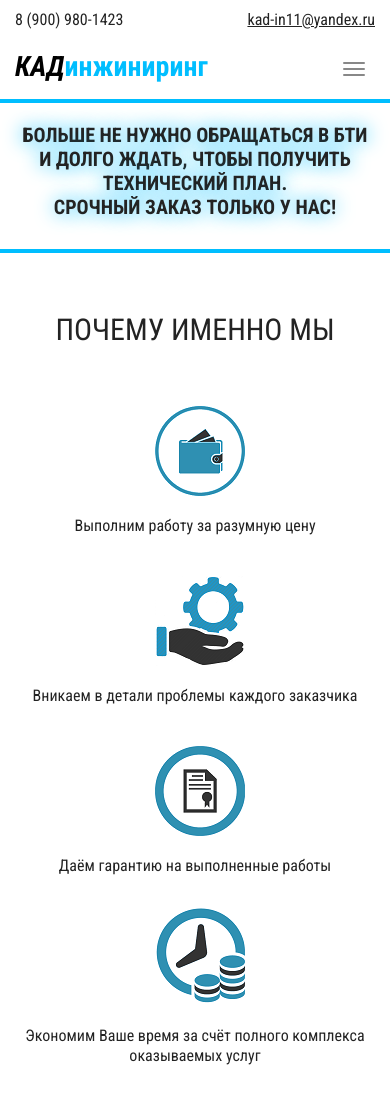
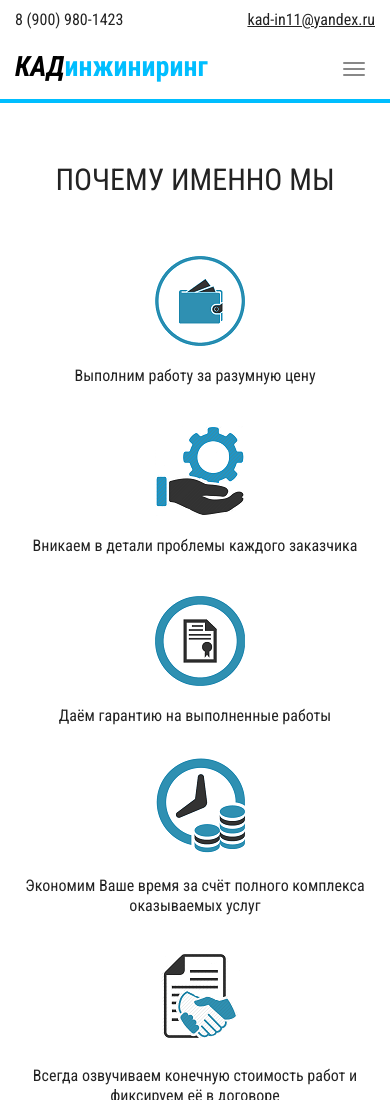
Before and after one commit to MeriPoppins/projects, a plain HTML site: page cad_engineering/project/index.html in a window 390 px wide. Shown: the top 1100 px of the page. Drawn offline with nearby package versions, Linux system fonts and the light colour scheme.

Commit message:
index-css

```diff
--- a/cad_engineering/project/css/style.css
+++ b/cad_engineering/project/css/style.css
@@ -139,8 +139,9 @@
 
 .slider {
   max-width: 1000px;
-  height: 410px;
+  height: 300px;
   border-top: 4px solid #00beff;
+  padding-top: 20px
 }
 
 .slider__wrap {
@@ -503,7 +504,7 @@
   }
 
   .slider {
-    height: 550px;
+    height: 470px;
   }
 
   .slider__item {
@@ -583,7 +584,7 @@
   }
 
   .slider {
-    height: 420px;
+    height: 330px;
   }
 
   .slider__text {
@@ -626,6 +627,8 @@
 
   .slider {
     height: auto;
+    padding-top: 0;
+    border-top: none;
   }
 }
 
--- a/cad_engineering/project/index.html
+++ b/cad_engineering/project/index.html
@@ -57,12 +57,12 @@
     </div>
 
     <section class="slider container">
-      <div class="static-banner">
+      <!-- <div class="static-banner">
         <p class="static-banner__text">
           Больше не нужно обращаться в БТИ и долго ждать, чтобы получить технический план.<br>
           Срочный заказ только у нас!
         </p>
-      </div>
+      </div> -->
       <div class="slider__wrap container">
         <div class="slider__item row">
           <img src="img/home2.jpg" class="col-md-6 col-sm-6 slider__image" alt="">
```
